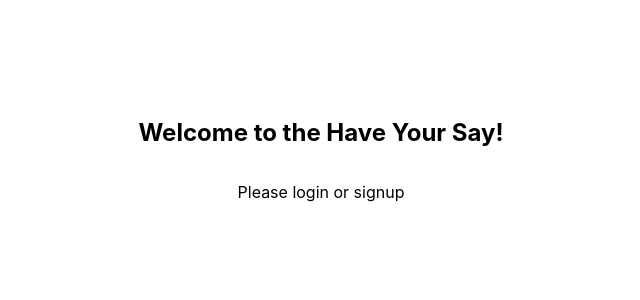
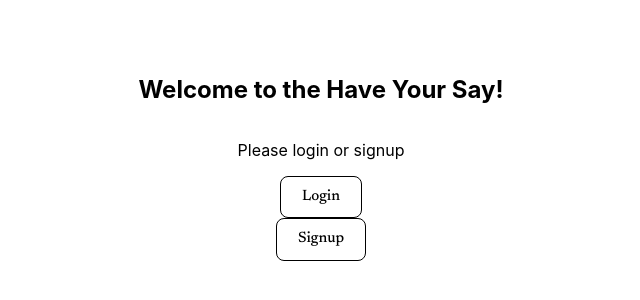
Before and after one commit to shanedunne/have_your_say, a React (Create React App) app in the folder frontend/: page / in a window 1280 px wide. Shown: the part 242-542 px from the top of the page, without its empty margins (319-959 px from the left). Built offline with nearby package versions, Linux system fonts and the light colour scheme.

Commit message:
add login and signup buttons to landing page

```diff
--- a/frontend/src/pages/Home/Home.js
+++ b/frontend/src/pages/Home/Home.js
@@ -22,6 +22,8 @@ function HomePage() {
                 Welcome to the Have Your Say!
             </h2>
             <p>Please login or signup</p>
+            <Button variant="outlined" color="inherit" size='large' onClick={() => navigate('/login')}>Login</Button>
+            <Button variant="outlined" color="inherit" size='large' onClick={() => navigate('/signup')}>Signup</Button>
 
         </Box>
     )
```
